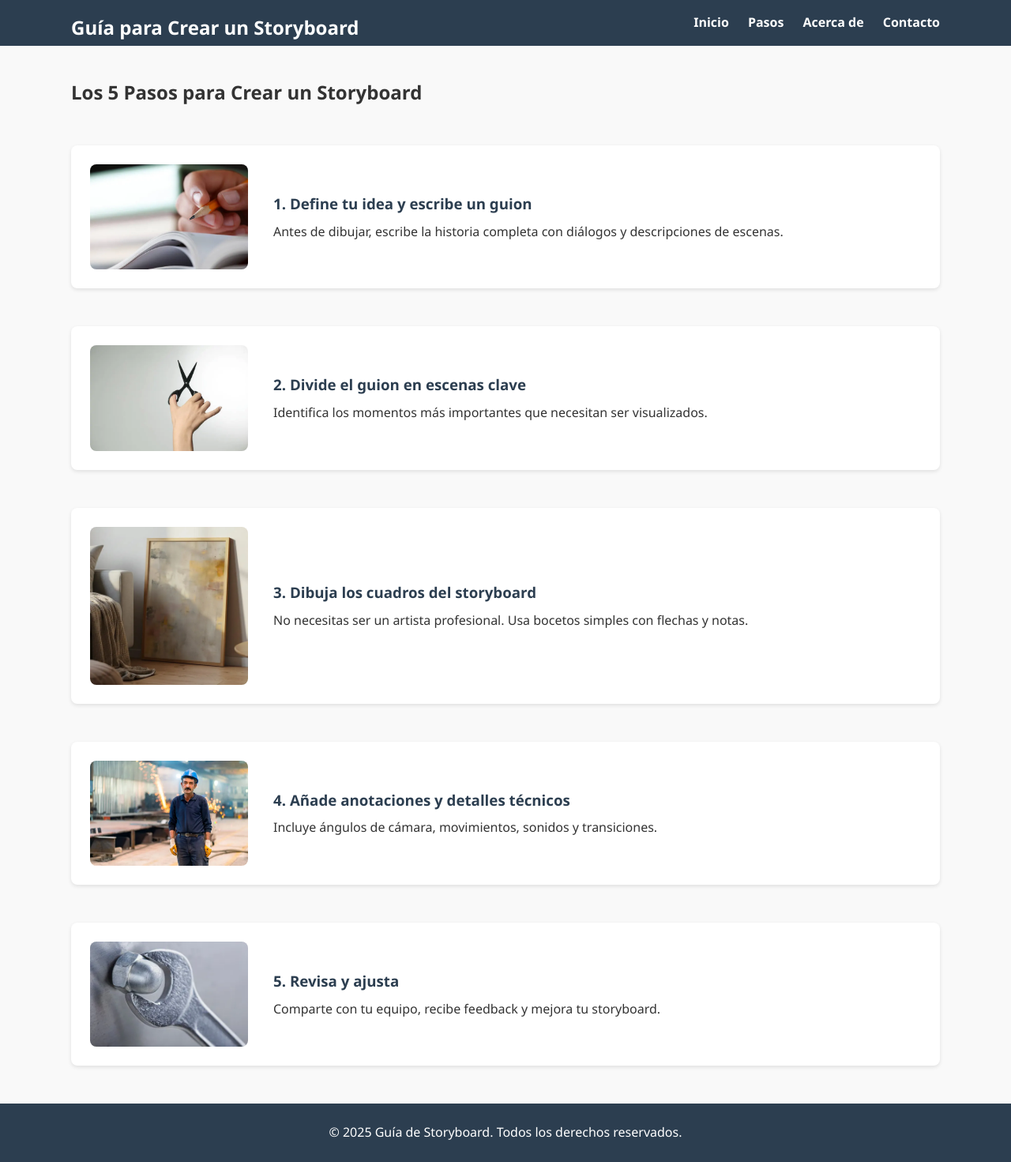
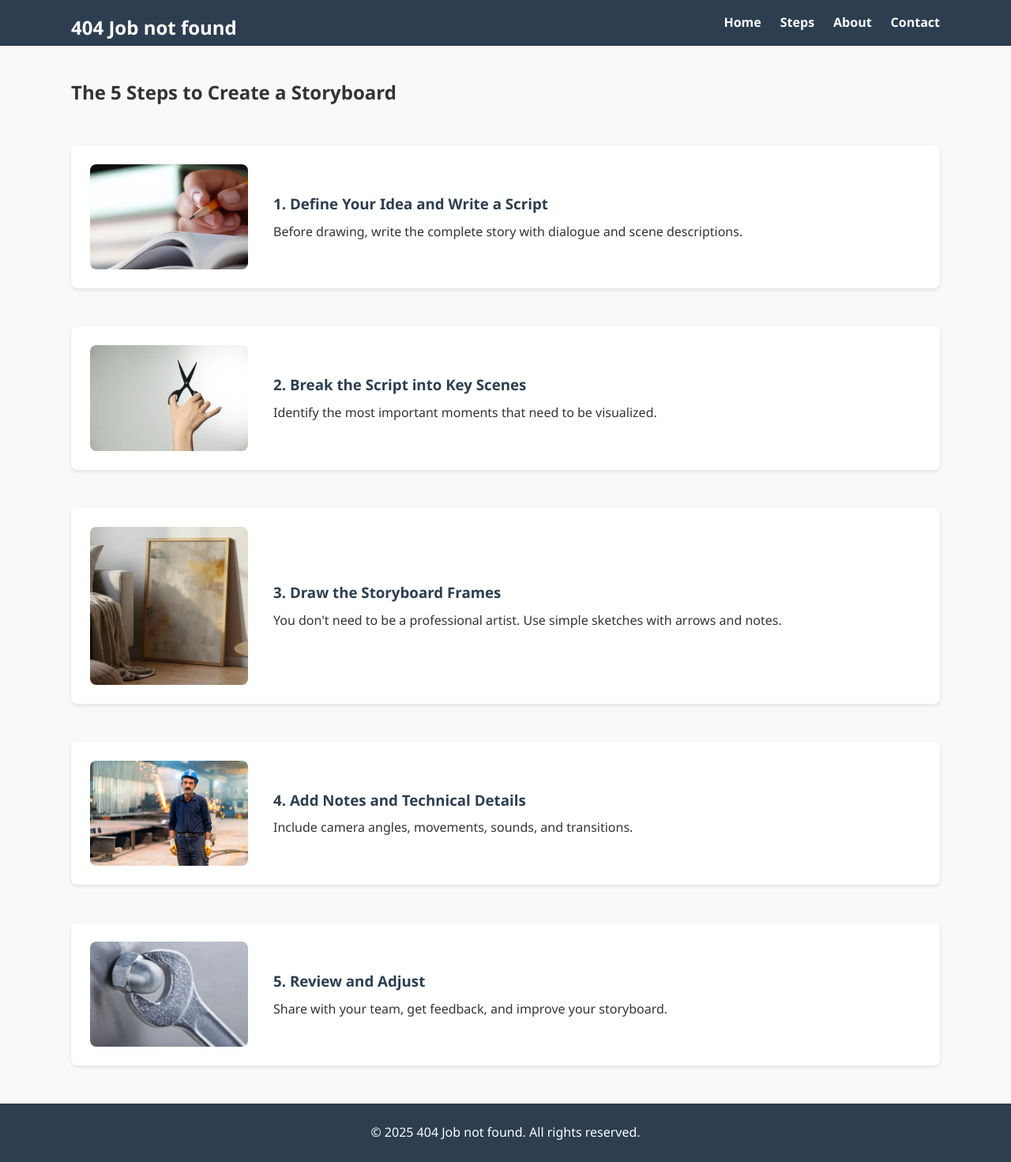
Before and after one commit to hugopiramide/storyBoard, a plain HTML site: page storyBoard/steps.html in a window 1280 px wide. Shown: the whole page at 79% size. Drawn offline with Linux system fonts and the light colour scheme.

Commit message:
update language

```diff
--- a/storyBoard/steps.html
+++ b/storyBoard/steps.html
@@ -1,21 +1,21 @@
 <!DOCTYPE html>
-<html lang="es">
+<html lang="en">
 <head>
   <meta charset="UTF-8" />
   <meta name="viewport" content="width=device-width, initial-scale=1.0"/>
-  <title>Pasos del Storyboard</title>
+  <title>Storyboard Steps</title>
   <link rel="stylesheet" href="css/styles.css" />
 </head>
 <body>
   <header>
     <div class="container">
-      <h1>Guía para Crear un Storyboard</h1>
+      <h1>404 Job not found</h1>
       <nav>
         <ul class="nav-menu">
-          <li><a href="index.html">Inicio</a></li>
-          <li><a href="steps.html">Pasos</a></li>
-          <li><a href="about.html">Acerca de</a></li>
-          <li><a href="contact.html">Contacto</a></li>
+          <li><a href="index.html">Home</a></li>
+          <li><a href="steps.html">Steps</a></li>
+          <li><a href="about.html">About</a></li>
+          <li><a href="contact.html">Contact</a></li>
         </ul>
         <div class="hamburger" id="hamburger">☰</div>
       </nav>
@@ -23,51 +23,51 @@
   </header>
 
   <main class="container">
-    <h2>Los 5 Pasos para Crear un Storyboard</h2>
+    <h2>The 5 Steps to Create a Storyboard</h2>
 
     <section class="step">
-      <img src="./images/escribir-guion.webp" alt="Paso 1: Idea y guion">
+      <img src="./images/escribir-guion.webp" alt="Step 1: Idea and Script">
       <div>
-        <h3>1. Define tu idea y escribe un guion</h3>
-        <p>Antes de dibujar, escribe la historia completa con diálogos y descripciones de escenas.</p>
+        <h3>1. Define Your Idea and Write a Script</h3>
+        <p>Before drawing, write the complete story with dialogue and scene descriptions.</p>
       </div>
     </section>
 
     <section class="step">
-      <img src="./images/dividir.webp" alt="Paso 2: Divide en escenas">
+      <img src="./images/dividir.webp" alt="Step 2: Divide into Scenes">
       <div>
-        <h3>2. Divide el guion en escenas clave</h3>
-        <p>Identifica los momentos más importantes que necesitan ser visualizados.</p>
+        <h3>2. Break the Script into Key Scenes</h3>
+        <p>Identify the most important moments that need to be visualized.</p>
       </div>
     </section>
 
     <section class="step">
-      <img src="./images/dibuja.webp" alt="Paso 3: Dibuja los cuadros">
+      <img src="./images/dibuja.webp" alt="Step 3: Draw the Frames">
       <div>
-        <h3>3. Dibuja los cuadros del storyboard</h3>
-        <p>No necesitas ser un artista profesional. Usa bocetos simples con flechas y notas.</p>
+        <h3>3. Draw the Storyboard Frames</h3>
+        <p>You don't need to be a professional artist. Use simple sketches with arrows and notes.</p>
       </div>
     </section>
 
     <section class="step">
-      <img src="./images/detalles.webp" alt="Paso 4: Añade detalles">
+      <img src="./images/detalles.webp" alt="Step 4: Add Details">
       <div>
-        <h3>4. Añade anotaciones y detalles técnicos</h3>
-        <p>Incluye ángulos de cámara, movimientos, sonidos y transiciones.</p>
+        <h3>4. Add Notes and Technical Details</h3>
+        <p>Include camera angles, movements, sounds, and transitions.</p>
       </div>
     </section>
 
     <section class="step">
-      <img src="./images/ajusta.webp" alt="Paso 5: Revisa y mejora">
+      <img src="./images/ajusta.webp" alt="Step 5: Review and Improve">
       <div>
-        <h3>5. Revisa y ajusta</h3>
-        <p>Comparte con tu equipo, recibe feedback y mejora tu storyboard.</p>
+        <h3>5. Review and Adjust</h3>
+        <p>Share with your team, get feedback, and improve your storyboard.</p>
       </div>
     </section>
   </main>
 
-  <footer >
-    <p>&copy; 2025 Guía de Storyboard. Todos los derechos reservados.</p>
+  <footer>
+    <p>&copy; 2025 404 Job not found. All rights reserved.</p>
   </footer>
 
   <script src="../js/script.js"></script>
```
Also changed, not shown: storyBoard/about.html (+10 -10 lines), storyBoard/contact.html (+10 -10 lines), storyBoard/index.html (+11 -11 lines).
